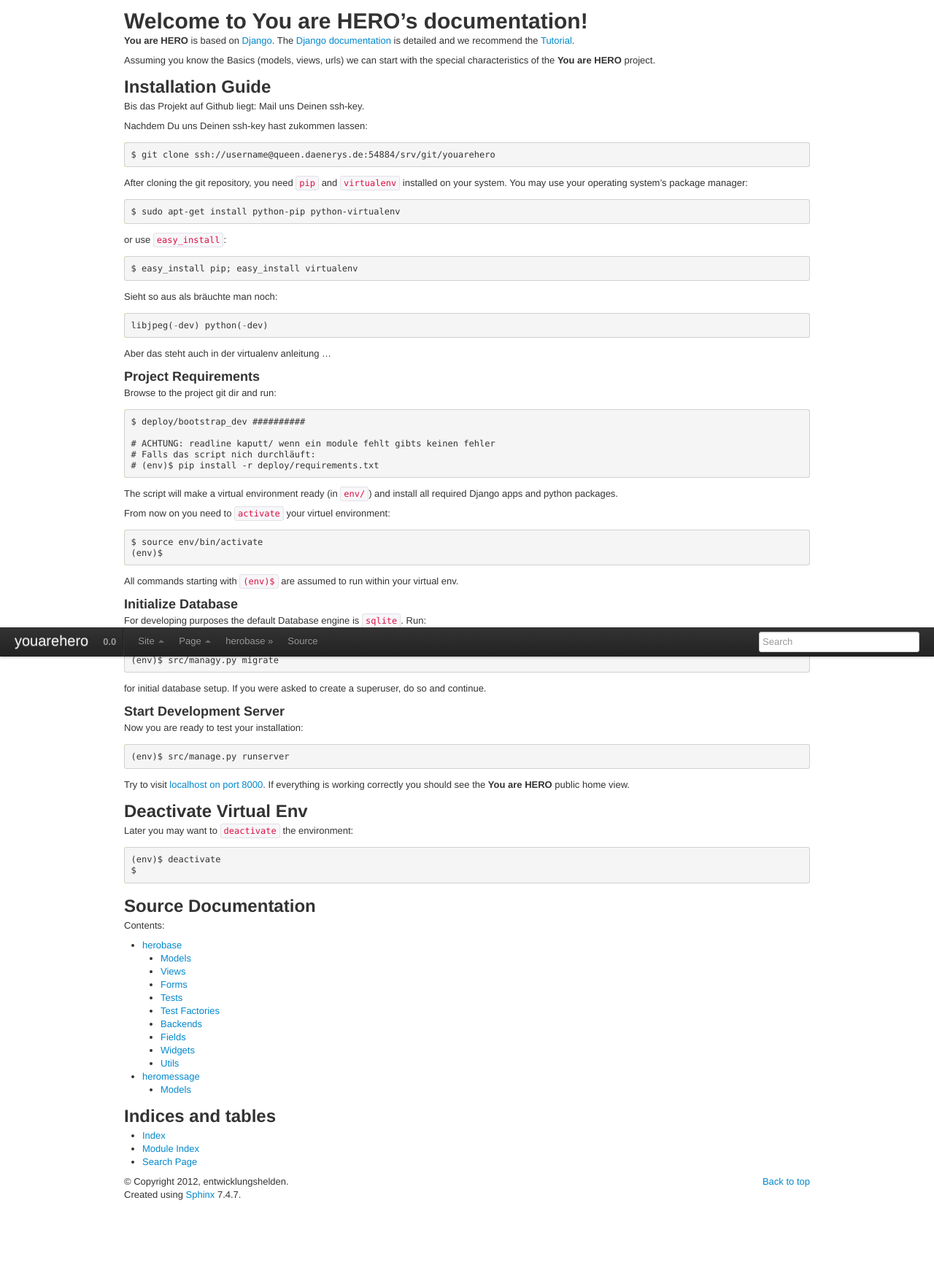
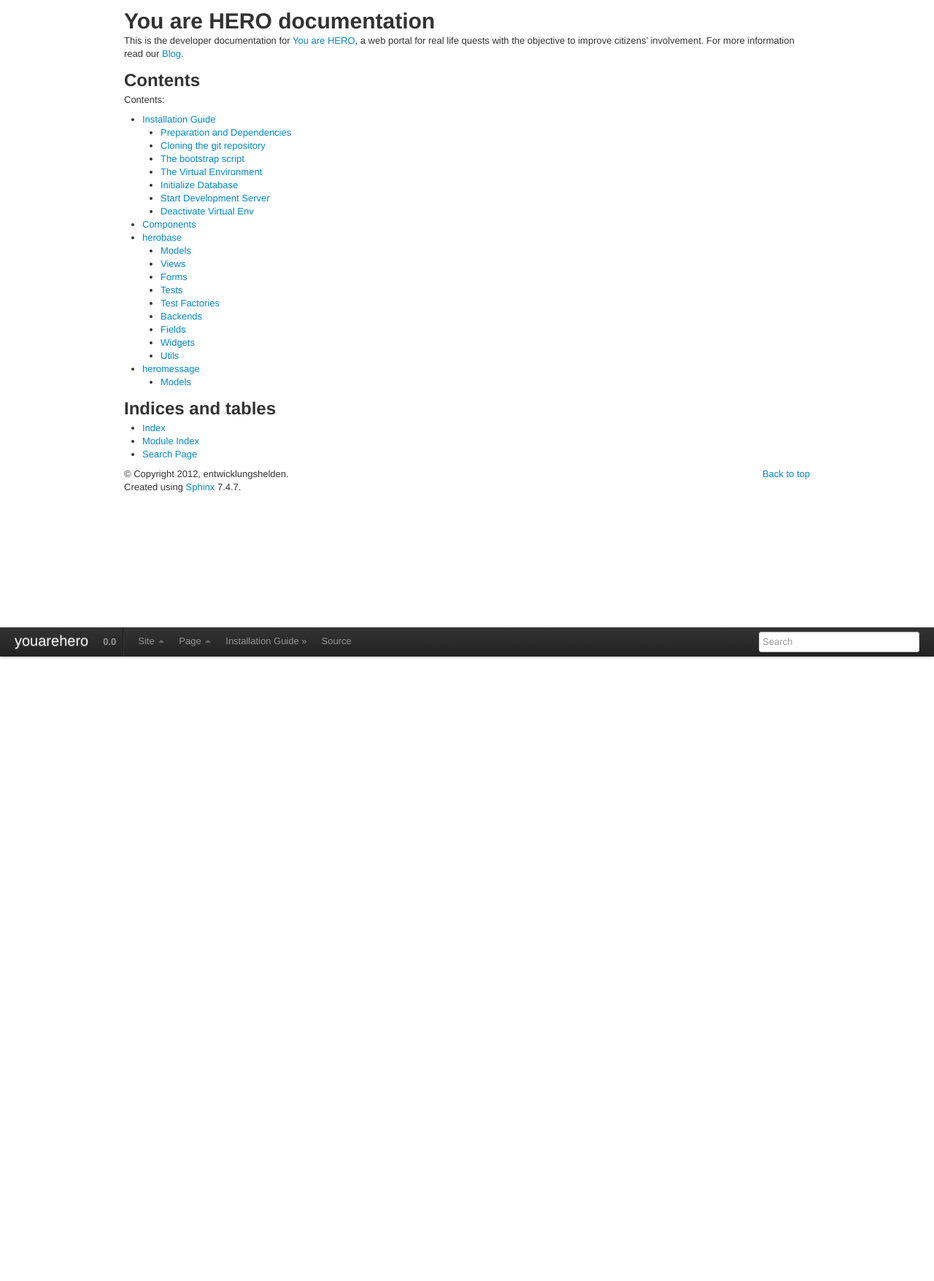
Before and after one commit to youarehero/youarehero, a Sphinx documentation site: the page built from docs/index.rst, in a window 1280 px wide. Shown: the whole page at 73% size. Built offline with Sphinx 7.4.7, drawn with Linux system fonts in a browser that asks for light colours; after the commit the page ends 900 px from its top, so only the background shows below that.

Commit message:
docs update

```diff
--- a/docs/_themes/bootstrap/static/bootstrap-sphinx.css_t
+++ b/docs/_themes/bootstrap/static/bootstrap-sphinx.css_t
@@ -23,3 +23,39 @@ body {
 }
   {%- endif %}
 {%- endblock %}
+
+/* show anchor target fix */
+div.viewcode-block:target {
+    background-color: white;
+    border-top: 1px solid #ccc;
+    border-bottom: 1px solid #ccc;
+    padding: 20px 10px;
+}
+
+/* YAH custom stuff*/
+
+span.pre {
+    background: #e9e9e9;
+    padding: 0 2px;
+}
+
+.admonition {
+
+}
+p.admonition-title {
+    margin: 0 0 5px;
+}
+.admonition.attention {
+    background: #ffe9e3;
+    border: 1px solid rgba(255,0,0,0.15);
+}
+.admonition.attention p.admonition-title {
+    border-bottom: 1px solid rgba(255, 0, 0, 0.15);
+}
+.admonition.note {
+    background: #eeeeff;
+    border: 1px solid rgba(0, 0, 255, 0.15);
+}
+.admonition.note p.admonition-title {
+    border-bottom: 1px solid rgba(0, 0, 255, 0.15);
+}
--- a/docs/herobase.rst
+++ b/docs/herobase.rst
@@ -1,6 +1,8 @@
 herobase
 ========
-Quests, UserProfiles and all the basics.
+The *herobase app* contains the core functionality of **You are Hero**.
+The Basic models are Quest, UserProfile and Adventure, a model which
+describes the relation between Quests and Users.
 
 Models
 ~~~~~~
--- a/docs/index.rst
+++ b/docs/index.rst
@@ -3,100 +3,28 @@
    You can adapt this file completely to your liking, but it should at least
    contain the root `toctree` directive.
 
-========================================
-Welcome to You are HERO's documentation!
-========================================
+==========================
+You are HERO documentation
+==========================
 
-**You are HERO** is based on `Django <https://www.djangoproject.com/>`_.
-The `Django documentation <https://docs.djangoproject.com/>`_ is detailed
-and we recommend the `Tutorial <https://docs.djangoproject.com/en/1.4/intro/tutorial01/>`_.
+This is the developer documentation for
+`You are HERO <https://youarehero.net>`_, a web portal for real life quests
+with the objective to improve citizens' involvement.
+For more information read our `Blog <https://youarehero.net/blog/>`_.
 
-Assuming you know the Basics (models, views, urls) we can start with the special characteristics
-of the **You are HERO** project.
 
-Installation Guide
-==================
-
-Bis das Projekt auf Github liegt: Mail uns Deinen ssh-key.
-
-Nachdem Du uns Deinen ssh-key hast zukommen lassen::
-
-    $ git clone ssh://username@queen.daenerys.de:54884/srv/git/youarehero
-
-After cloning the git repository, you need ``pip`` and ``virtualenv`` installed on your system.
-You may use your operating system's package manager::
-
-    $ sudo apt-get install python-pip python-virtualenv
-
-or use ``easy_install``::
-
-    $ easy_install pip; easy_install virtualenv
-
-Sieht so aus als bräuchte man noch::
-
-    libjpeg(-dev) python(-dev)
-
-Aber das steht auch in der virtualenv anleitung ...
-
-Project Requirements
---------------------
-
-Browse to the project git dir and run::
-
-    $ deploy/bootstrap_dev ##########
-
-    # ACHTUNG: readline kaputt/ wenn ein module fehlt gibts keinen fehler
-    # Falls das script nich durchläuft:
-    # (env)$ pip install -r deploy/requirements.txt
-
-The script will make a virtual environment ready (in ``env/``) and install all required
-Django apps and python packages.
-
-From now on you need to ``activate`` your virtuel environment::
-
-    $ source env/bin/activate
-    (env)$
-
-All commands starting with ``(env)$`` are assumed to run within your virtual env.
-
-Initialize Database
--------------------
-
-For developing purposes the default Database engine is ``sqlite``. Run::
-
-    (env)$ src/manage.py syncdb
-    (env)$ src/managy.py migrate
-
-for initial database setup. If you were asked to create a superuser, do so and continue.
-
-Start Development Server
-------------------------
-
-Now you are ready to test your installation::
-
-    (env)$ src/manage.py runserver
-
-Try to visit `localhost on port 8000 <http://localhost:8000>`_. If everything is
-working correctly you should see the **You are HERO** public home view.
-
-Deactivate Virtual Env
-======================
-
-Later you may want to ``deactivate`` the environment::
-
-    (env)$ deactivate
-    $
-
-Source Documentation
-====================
+Contents
+========
 
 Contents:
 
 .. toctree::
    :maxdepth: 2
 
+   install
+   components
+
    herobase
-
    heromessage
 
 Indices and tables
```
Also changed, not shown: docs/components.rst (added, +15 -0 lines), docs/install.rst (added, +105 -0 lines), docs/_themes/bootstrap/static/bootstrap.css.
